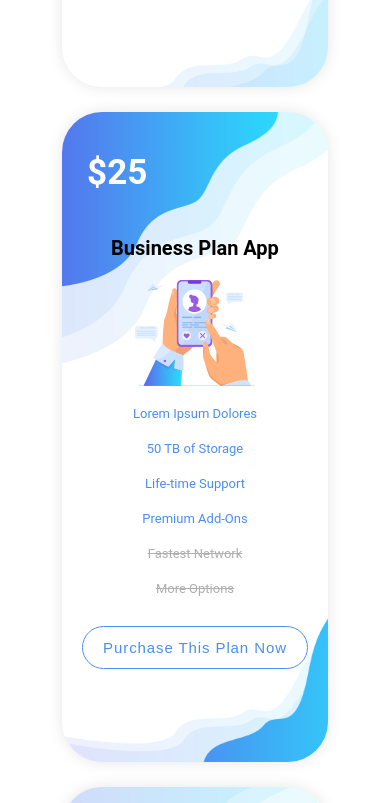
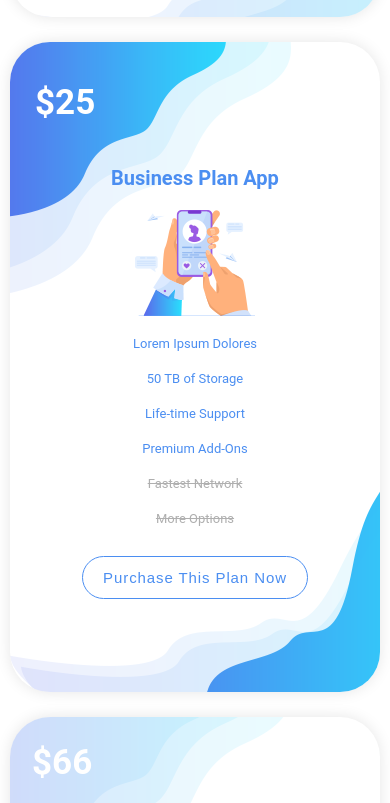
Before and after one commit to ViniciusJMoreira/chain-app, a plain HTML site: page index.html in a window 390 px wide. Shown: the part 6089-6892 px from the top of the page. Drawn offline with nearby package versions, Linux system fonts and the light colour scheme.

```diff
--- a/css/index.css
+++ b/css/index.css
@@ -303,7 +303,8 @@ a {
   row-gap: 2.5rem;
 }
 .plan__card {
-  height: 65rem;
+  width: 100%;
+  height: 58rem;
   position: relative;
   display: flex;
   flex-direction: column;
@@ -316,6 +317,9 @@ a {
   overflow: hidden;
   padding-inline: 2rem;
   box-shadow: 0px 0px 15px rgba(0,0,0,0.1);
+}
+.business__plan-card {
+  height: 65rem;
 }
 .business__plan-card::before {
   position: absolute;
@@ -377,11 +381,15 @@ a {
   position: absolute;
   top: 0;
   left: 0;
+  margin-top: 2.5rem;
+  margin-left: 2.2rem;
+}
+.business__plan-card .plan__price {
   margin-top: 4rem;
   margin-left: 2.5rem;
 }
 .plan__card h3 {
-  color: #000;
+  /* color: #000; */
   z-index: 1;
   margin-top: 3rem;
 }
```
